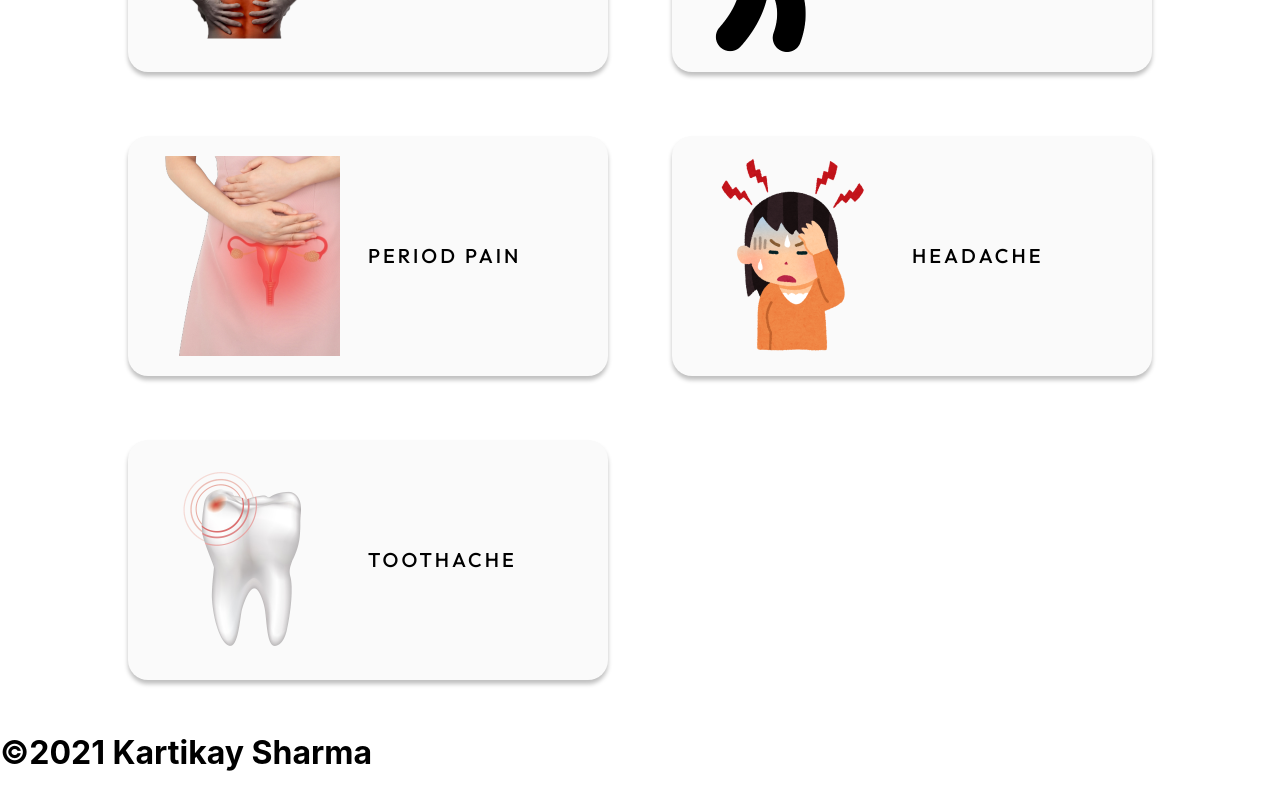
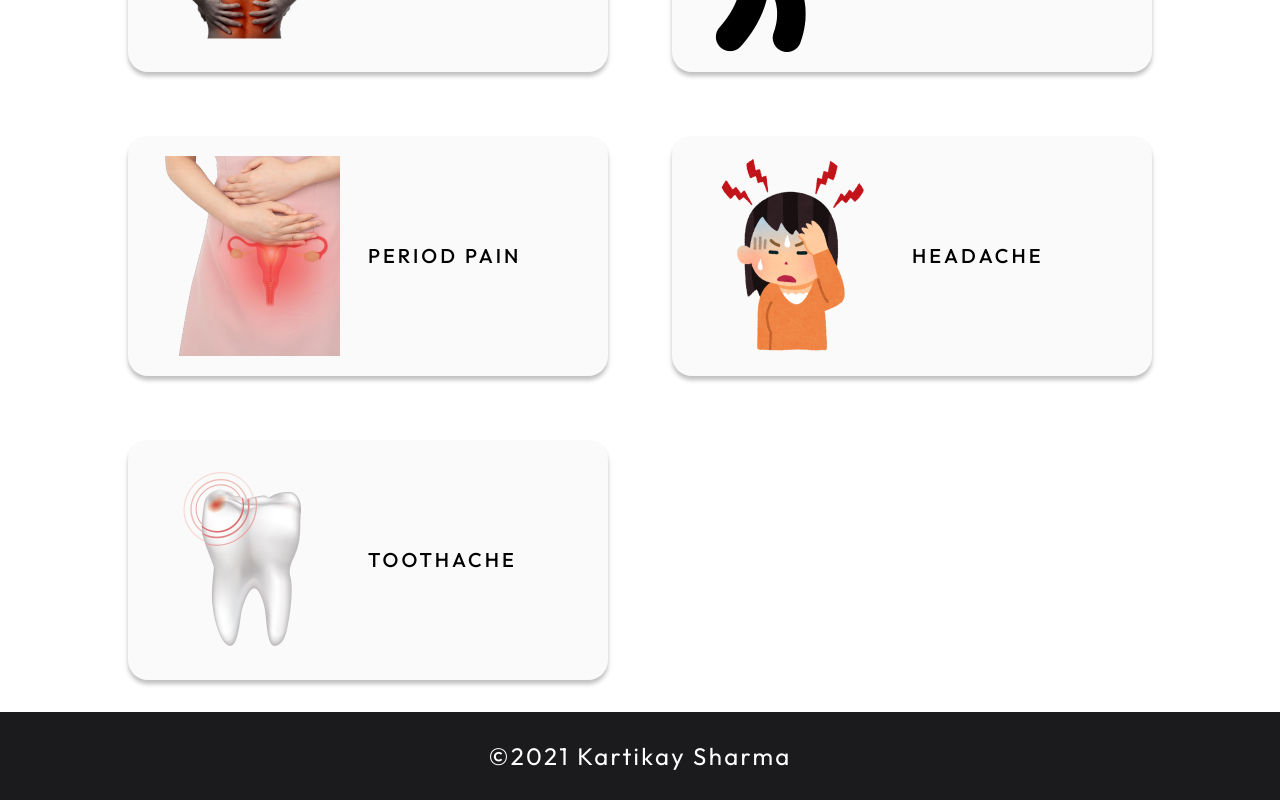
Before and after one commit to itskartikay/PainSpeak, a React (Create React App) app in the folder pain-speak/: page / in a window 1280 px wide. Shown: the part 1019-1819 px from the top of the page. Built offline with nearby package versions, Linux system fonts and the light colour scheme.

Commit message:
footer css

```diff
--- a/pain-speak/src/Footer.css
+++ b/pain-speak/src/Footer.css
@@ -1,8 +1,8 @@
 .foot{
     display: flex;
+    align-items: center;
     justify-content: center;
-    text-align: center;
-    background: rgb(27, 27, 29);
+    background-color: rgb(27, 27, 29);
 
     padding-top: 1%;
     padding-bottom: 1%;
--- a/pain-speak/src/Footer.jsx
+++ b/pain-speak/src/Footer.jsx
@@ -1,4 +1,5 @@
 import React from "react";
+import "./Footer.css"
 
 const Footer = () => {
     return(
```
